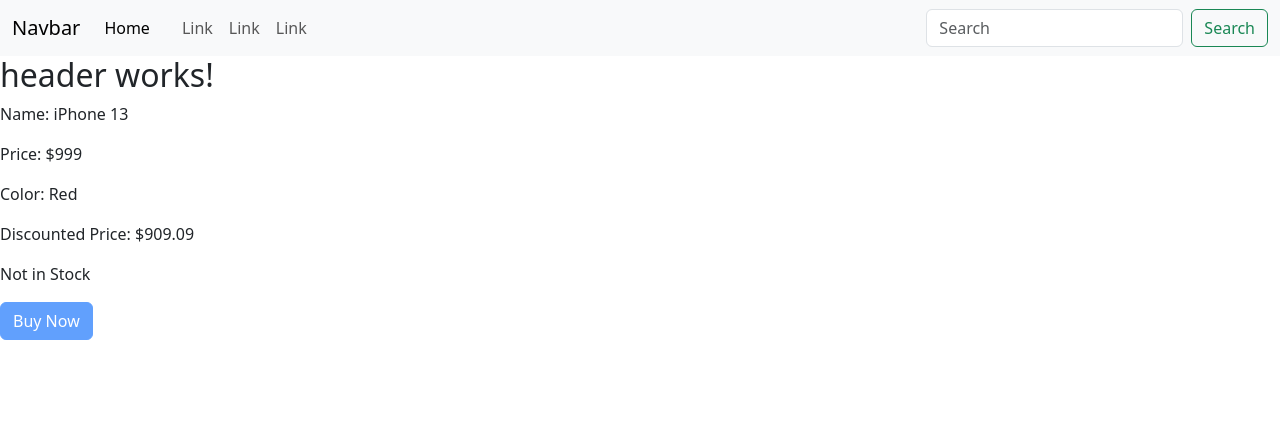
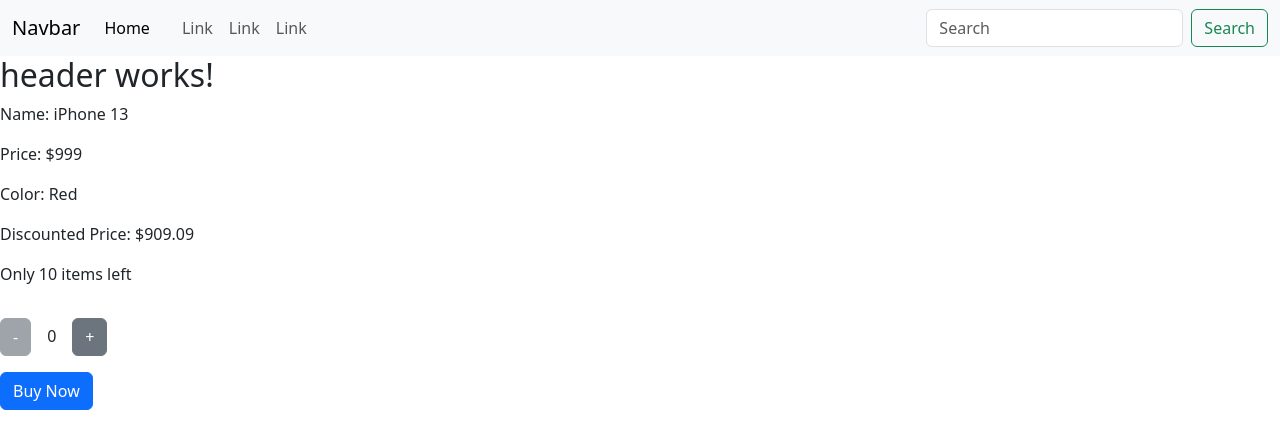
Before and after one commit to LucaPertosa/angular-component-test, an Angular app: page / in a window 1280 px wide. Shown: the top 448 px of the page. Built offline with nearby package versions, Linux system fonts and the light colour scheme.

Commit message:
testing event binding

```diff
--- a/src/app/product-list/product-list.component.html
+++ b/src/app/product-list/product-list.component.html
@@ -10,5 +10,10 @@
 <!-- <p>Discounted Price: {{ '$' + (product.price - product.price * product.discount / 100) }}</p> -->
 <p>Discounted Price: {{ '$' + getDiscountedPrice().toFixed(2) }}</p>
 <p>{{ product.inStock > 0 ? 'Only ' + product.inStock + ' items left' : 'Not in Stock' }}</p>
-<!-- attribute binding -->
+<!-- event binding -->
+<button class="btn btn-secondary my-3 me-3" (click)="decCartValue()" [disabled]="!(addToCart > 0)">-</button>
+<span>{{ addToCart }}</span>
+<button class="btn btn-secondary ms-3 my-3" (click)="incCartValue()" [disabled]="addToCart == product.inStock">+</button>
+<!-- attribute & property binding -->
+<br>
 <button class="btn btn-primary" [disabled]="!(product.inStock > 0)">Buy Now</button>
--- a/src/app/product-list/product-list.component.ts
+++ b/src/app/product-list/product-list.component.ts
@@ -6,15 +6,28 @@ import { Component } from '@angular/core';
   styleUrls: ['./product-list.component.css']
 })
 export class ProductListComponent {
+  addToCart: number = 0;
   product = {
     name: 'iPhone 13',
     price: 999,
     color: 'Red',
     discount: 9,
-    inStock: 0
+    inStock: 10
   }
 
   getDiscountedPrice() {
     return this.product.price - (this.product.price * this.product.discount / 100);
   }
+
+  decCartValue() {
+    if (this.addToCart > 0) {
+      this.addToCart--
+    }
+  }
+
+  incCartValue() {
+    if (this.addToCart < this.product.inStock) {
+      this.addToCart++
+    }
+  }
 }
```
